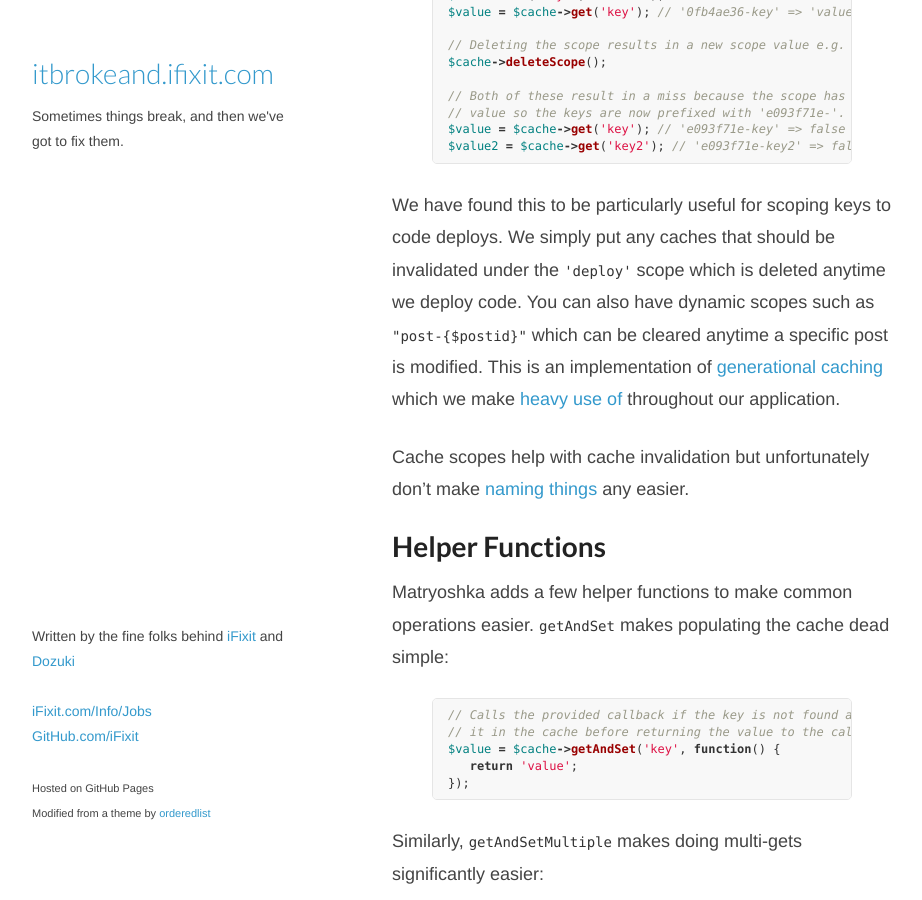
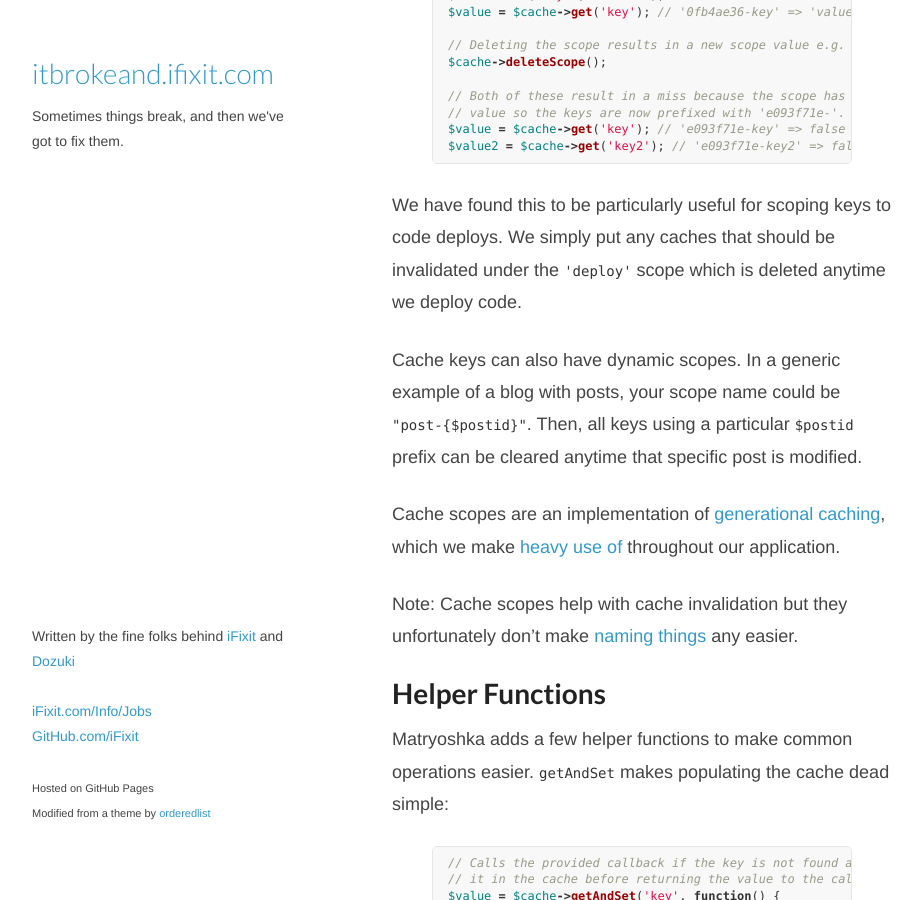
Before and after one commit to iFixit/itbrokeand.ifixit.com, a Jekyll site: the page built from _posts/2015-01-13-matryoshka-configurable-caching-library-for-php.md, in a window 1280 px wide and 900 px high, scrolled down 1952 px. Shown: the whole window, without its empty margins (178-1100 px from the left). Built offline with Jekyll 4.4.1, drawn with Linux system fonts in a browser that asks for light colours; Markdown is read by kramdown in place of the engine named in the settings; comment, search, counter and statistics services are not loaded; some of the changed text lies outside the part shown.

Commit message:
Minor grammar and phrasing fixes
Marc says this is plenty of changes for one commit.

```diff
--- a/_posts/2015-01-13-matryoshka-configurable-caching-library-for-php.md
+++ b/_posts/2015-01-13-matryoshka-configurable-caching-library-for-php.md
@@ -13,13 +13,13 @@ Our caching daemon of choice is [memcached].
 The PHP extensions are certainly usable and provide all of the core functionality that you could need.
 However, we use a lot of patterns to make our day to day caching much easier that aren't provided by the extensions.
 
-In comes [Matryoshka], an open source caching library for PHP which makes common operations easier and allows for on-the-fly configuration.
+One tool that we wrote is [Matryoshka]&#58; an open source caching library for PHP which makes common operations easier and allows for on-the-fly configuration.
 
 # Configurable Behavior
 
 Matryoshka is designed to be very configurable.
 You can add functionality on the fly simply by wrapping an existing `Backend` with a new one.
-We use this extensively to prefix keys, modify expiration times, disable gets, gather metrics, etc.
+We use this extensively to prefix keys, modify expiration times, disable cache gets, gather metrics, etc.
 
 Start off with a `Memcache` instance:
 
@@ -83,10 +83,14 @@ $value2 = $cache->get('key2'); // 'e093f71e-key2' => false
 
 We have found this to be particularly useful for scoping keys to code deploys.
 We simply put any caches that should be invalidated under the `'deploy'` scope which is deleted anytime we deploy code.
-You can also have dynamic scopes such as `"post-{$postid}"` which can be cleared anytime a specific post is modified.
-This is an implementation of [generational caching] which we make [heavy use of][caching thesis] throughout our application.
 
-Cache scopes help with cache invalidation but unfortunately don't make [naming things] any easier.
+Cache keys can also have dynamic scopes.
+In a generic example of a blog with posts, your scope name could be `"post-{$postid}"`.
+Then, all keys using a particular `$postid` prefix can be cleared anytime that specific post is modified.
+
+Cache scopes are an implementation of [generational caching], which we make [heavy use of][caching thesis] throughout our application.
+
+Note: Cache scopes help with cache invalidation but they unfortunately don't make [naming things] any easier.
 
 # Helper Functions
 
```
Also changed, not shown: other parts of _posts/2015-01-13-matryoshka-configurable-caching-library-for-php.md (+1 -1 lines).
